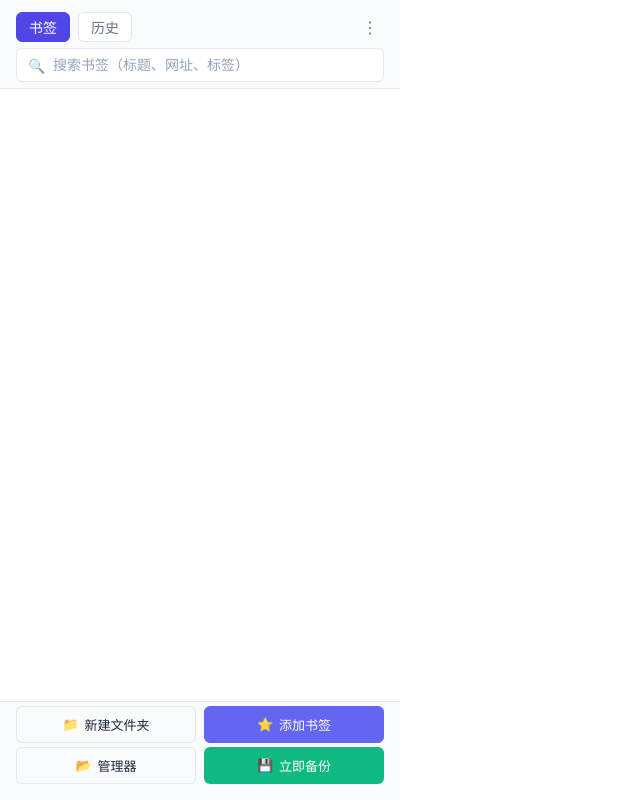
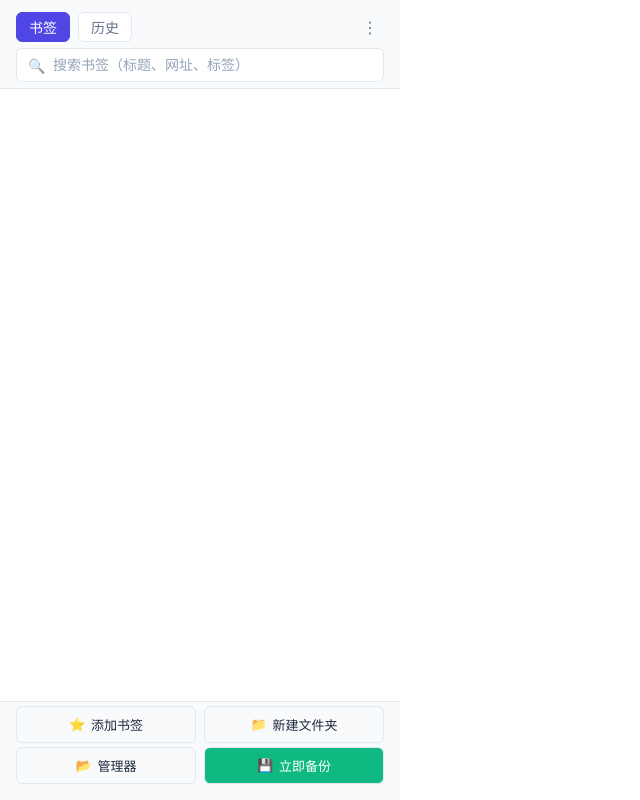
Before and after one commit to KingDevatil/chrome-bookmark-manager, a browser extension: page firefox-bookmark-manager/sidebar/sidebar.html in a window 1280 px wide. Shown: the whole page, without its empty margins (0-640 px from the left). Drawn offline with Linux system fonts and the light colour scheme.

Commit message:
refactor: 调整按钮顺序，新建文件夹和添加书签用同一颜色，管理器和备份用同一颜色

```diff
--- a/firefox-bookmark-manager/sidebar/sidebar.html
+++ b/firefox-bookmark-manager/sidebar/sidebar.html
@@ -414,6 +414,21 @@
     .btn-secondary:hover {
       background-color: var(--bg-hover, #e2e8f0);
       border-color: var(--border-color, #e2e8f0);
+    }
+
+    #btn-backup {
+      background-color: var(--success-color, #10b981);
+      color: white;
+    }
+
+    #btn-backup:hover {
+      background-color: #059669;
+    }
+
+    #btn-backup:disabled {
+      background-color: var(--bg-tertiary, #f1f5f9);
+      color: var(--text-tertiary, #94a3b8);
+      cursor: not-allowed;
     }
 
     /* 菜单按钮 */
@@ -1130,13 +1145,13 @@
 
     <div class="sidebar-footer" id="sidebar-footer">
       <div class="footer-row">
+        <button class="btn btn-secondary" id="btn-add-bookmark">
+          <span>⭐</span>
+          <span data-i18n="common.addBookmark">添加书签</span>
+        </button>
         <button class="btn btn-secondary" id="btn-new-folder">
           <span>📁</span>
           <span data-i18n="common.newFolder">新建文件夹</span>
-        </button>
-        <button class="btn btn-primary" id="btn-add-bookmark">
-          <span>⭐</span>
-          <span data-i18n="common.addBookmark">添加书签</span>
         </button>
       </div>
       <div class="footer-row">
@@ -1144,7 +1159,7 @@
           <span>📂</span>
           <span data-i18n="common.manager">管理器</span>
         </button>
-        <button class="btn btn-backup" id="btn-backup">
+        <button class="btn btn-secondary" id="btn-backup">
           <span>💾</span>
           <span data-i18n="common.backupNow">立即备份</span>
         </button>
```
Also changed, not shown: sidebar/sidebar.html (+20 -5 lines).
